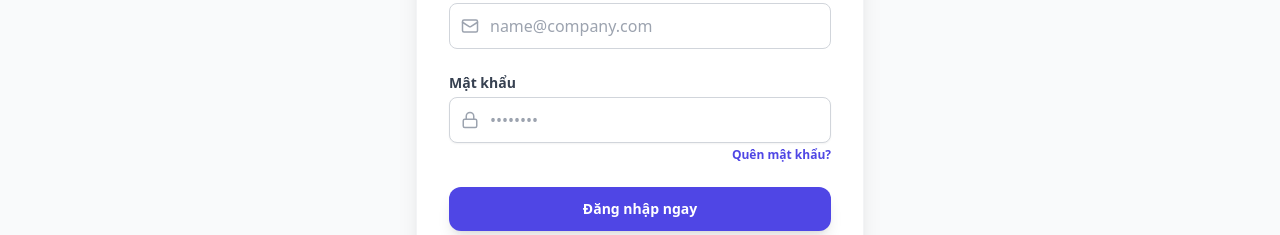
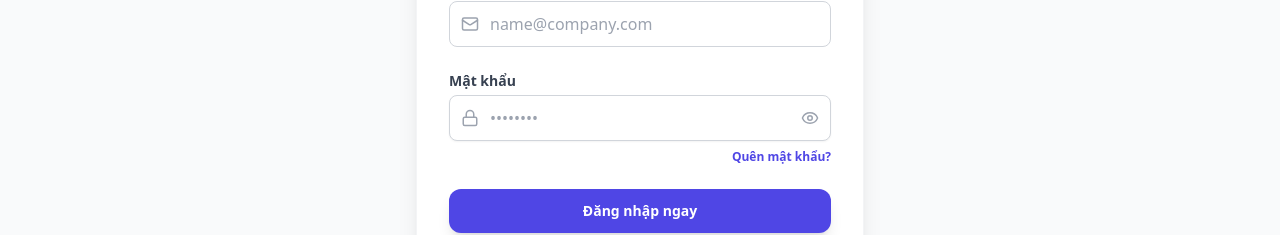
Before and after one commit to ducngyen0201/IT4409-Group7, a React (Vite) app in the folder client/: page /login in a window 1280 px wide. Shown: the part 393-628 px from the top of the page. Built offline with nearby package versions, Linux system fonts and the light colour scheme; no server answers.

Commit message:
update xem mật khẩu khi đăng nhập

```diff
--- a/client/src/pages/LoginPage.jsx
+++ b/client/src/pages/LoginPage.jsx
@@ -1,24 +1,20 @@
 import React, { useState, useContext } from 'react';
 import axiosClient from '../api/axiosClient';
-import { useNavigate, Link } from 'react-router-dom'; // Thêm Link
+import { useNavigate, Link } from 'react-router-dom';
 import { AuthContext } from '../context/AuthContext';
-import { Mail, Lock, LogIn } from 'lucide-react'; // Thêm icons
+import { Mail, Lock, LogIn, Eye, EyeOff } from 'lucide-react';
 
 function LoginPage() {
-  const [formData, setFormData] = useState({
-    email: '',
-    password: '',
-  });
+  const [formData, setFormData] = useState({ email: '', password: '' });
+  const [showPassword, setShowPassword] = useState(false);
   const [error, setError] = useState('');
-  const [loading, setLoading] = useState(false); // Thêm trạng thái loading
+  const [loading, setLoading] = useState(false);
+
   const { login } = useContext(AuthContext);
   const navigate = useNavigate();
 
   const handleChange = (e) => {
-    setFormData({
-      ...formData,
-      [e.target.name]: e.target.value,
-    });
+    setFormData({ ...formData, [e.target.name]: e.target.value });
   };
 
   const handleSubmit = async (e) => {
@@ -28,14 +24,9 @@ function LoginPage() {
 
     try {
       const response = await axiosClient.post('/api/auth/login', formData);
-
-      // Lưu token và user vào Context/Session
       login(response.data.token, response.data.user);
-
-      // Chuyển hướng về trang chủ
       navigate('/');
     } catch (err) {
-      console.error('Lỗi đăng nhập:', err.response?.data?.error);
       setError(err.response?.data?.error || 'Email hoặc mật khẩu không chính xác.');
     } finally {
       setLoading(false);
@@ -57,7 +48,7 @@ function LoginPage() {
 
         {/* Hiển thị lỗi */}
         {error && (
-          <div className="p-3 text-sm text-red-700 bg-red-50 border border-red-200 rounded-lg animate-shake">
+          <div className="p-3 text-sm text-red-700 bg-red-50 border border-red-200 rounded-lg">
             ⚠️ {error}
           </div>
         )}
@@ -95,17 +86,25 @@ function LoginPage() {
               </span>
               <input
                 name="password"
-                type="password"
+                type={showPassword ? "text" : "password"}
                 required
-                className="w-full pl-10 pr-3 py-2.5 border border-gray-300 rounded-lg focus:ring-2 focus:ring-indigo-500 focus:border-indigo-500 outline-none transition-all shadow-sm"
+                className="w-full pl-10 pr-10 py-2.5 border border-gray-300 rounded-lg focus:ring-2 focus:ring-indigo-500 focus:border-indigo-500 outline-none transition-all shadow-sm"
                 placeholder="••••••••"
                 value={formData.password}
                 onChange={handleChange}
               />
+              {/* Nút con mắt */}
+              <button
+                type="button"
+                onClick={() => setShowPassword(!showPassword)}
+                className="absolute inset-y-0 right-0 flex items-center pr-3 text-gray-400 hover:text-indigo-600 transition-colors"
+              >
+                {showPassword ? <EyeOff size={18} /> : <Eye size={18} />}
+              </button>
             </div>
 
-            {/* Nút Quên mật khẩu đã được chuyển xuống đây */}
-            <div className="flex justify-end">
+            {/* Nút Quên mật khẩu nằm dưới ô nhập */}
+            <div className="flex justify-end pt-1">
               <Link
                 to="/forgot-password"
                 className="text-xs font-bold text-indigo-600 hover:text-indigo-800 transition-colors"
```
